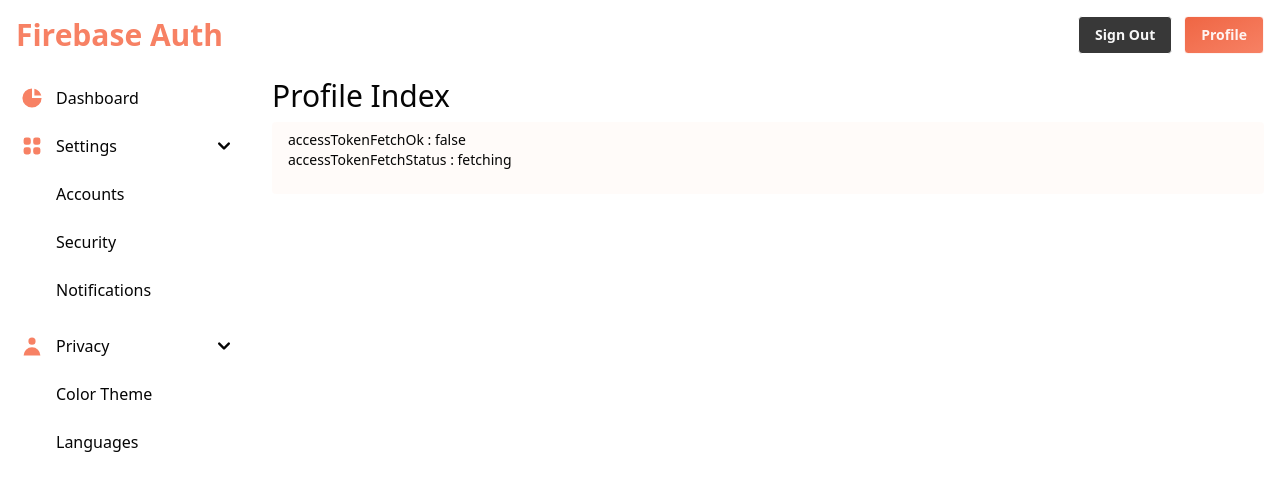
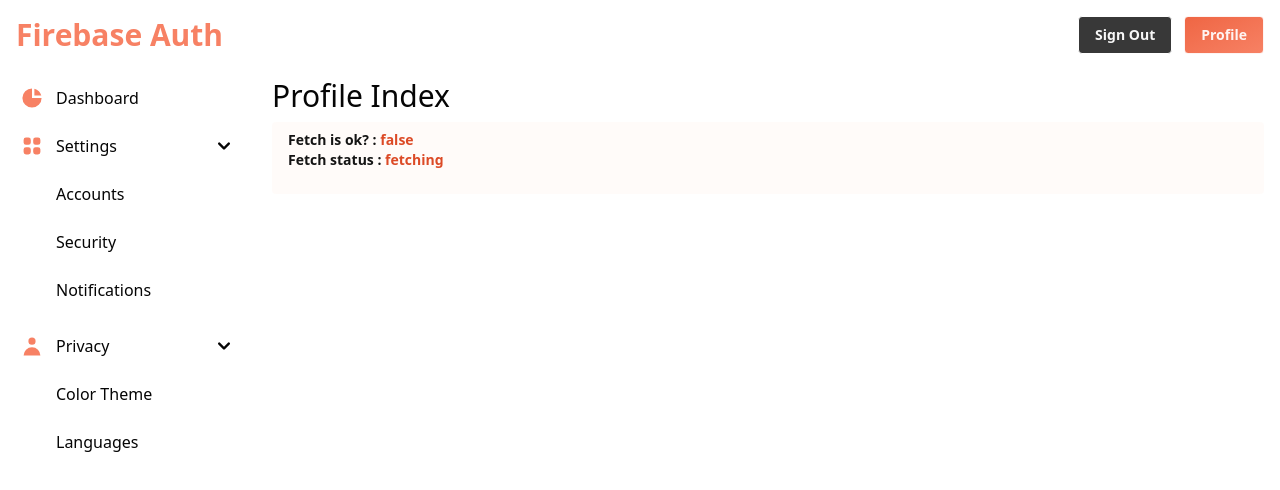
Before and after one commit to okanay/firebase-vercel-next-app, a Next.js app: page /profile in a window 1280 px wide. Shown: the top 490 px of the page. Built offline with nearby package versions, Linux system fonts and the light colour scheme; no server answers; sample sign-in values are in the browser's storage.

Commit message:
firebase-2.39

```diff
--- a/pages/api/getUserWithAccessToken.js
+++ b/pages/api/getUserWithAccessToken.js
@@ -9,7 +9,7 @@
         await GetUserWithAccessToken_SQLQUERY(accessToken, collectionName).then((data) => {
 
             data.forEach(doc => {
-                res.status(200).json({data : doc.data(), status : 200})
+                res.status(200).json({data : {id: doc.id , data : doc.data()}, status : 200})
 
             })
         }).catch(error =>
--- a/pages/profile/index.js
+++ b/pages/profile/index.js
@@ -4,27 +4,29 @@
 import {motion as m} from "framer-motion";
 import {animationStore} from "../../framer-motion-animations/store";
 import {useGetUserWithAccessToken} from "../../helpers/costumHook/useGetUserWithAccessToken";
+import {useEffect, useState} from "react";
 
 const ProfileIndex = () => {
 
     const [user, error] = useGetUserWithAccessToken("users")
+    const [date , setDate] = useState('')
+
 
     return (
         <ProfileLayout>
             <m.div variants={animationStore.main} initial='initial' animate='animate' exit={'exit'}>
                 <h1 className={'text-3xl'}>Profile Index</h1>
-                <div className={'flex flex-col gap-1 mt-2 text-sm font-light bg-skin-theme-100/20 py-2 px-4 rounded'}>
+                <div className={'flex flex-col gap-1 mt-2 text-sm font-light bg-skin-theme-100/20 py-2 px-4 rounded max-w-screen-laptop'}>
 
-                    <div className={'mb-4'}>
-                        <p>accessTokenFetchOk : {user.ok ? "true" : "false"}</p>
-                        <p>accessTokenFetchStatus : {user.status === "Success!" ? "Success" : user.status}</p>
+                    <div className={'mb-4 text-skin-theme-font-100 font-semibold'}>
+                        <p>Fetch is ok? : <span className={'text-skin-theme-600'}>{user.ok ? "true" : "false"}</span></p>
+                        <p>Fetch status : <span className={'text-skin-theme-600'}>{user.status === "Success!" ? "Success" : user.status}</span></p>
                     </div>
 
                     {user.ok && (
-                        <div className={'space-y-0.5 text-skin-theme-font-400 font-semibold'}>
-                            <p className={'truncate flex flex-row gap-2'}>accessToken <span>{user.data.accessToken}</span></p>
-                            <p className={'truncate flex flex-row gap-2'}>refreshToken <span>{user.data.refreshToken}</span></p>
-                            <p className={'truncate flex flex-row gap-2'}>tokenExpire <span>{user.data.tokenExpire}</span></p>
+                        <div className={'space-y-0.5 text-skin-theme-font-100 font-semibold'}>
+                            <p className={'truncate flex flex-row gap-2'}>accessToken : <span className={'text-skin-theme-600'}>{user.data.data.accessToken}</span></p>
+                            <p className={'truncate flex flex-row gap-2'}>refreshToken :  <span className={'text-skin-theme-600'}>{user.data.data.refreshToken}</span></p>
                         </div>
                     )}
                 </div>
--- a/src/firebase.js
+++ b/src/firebase.js
@@ -1,6 +1,7 @@
 import { initializeApp } from "firebase/app";
 import { getAuth } from 'firebase/auth'
 import { getFirestore } from "firebase/firestore";
+
 
 const firebaseConfig = {
     apiKey: process.env.NEXT_PUBLIC_APIKEY,
@@ -11,6 +12,7 @@
     appId: process.env.NEXT_PUBLIC_APPID,
 };
 
+
 const app = initializeApp(firebaseConfig);
 export const auth = getAuth()
 export const db = getFirestore(app);
```
